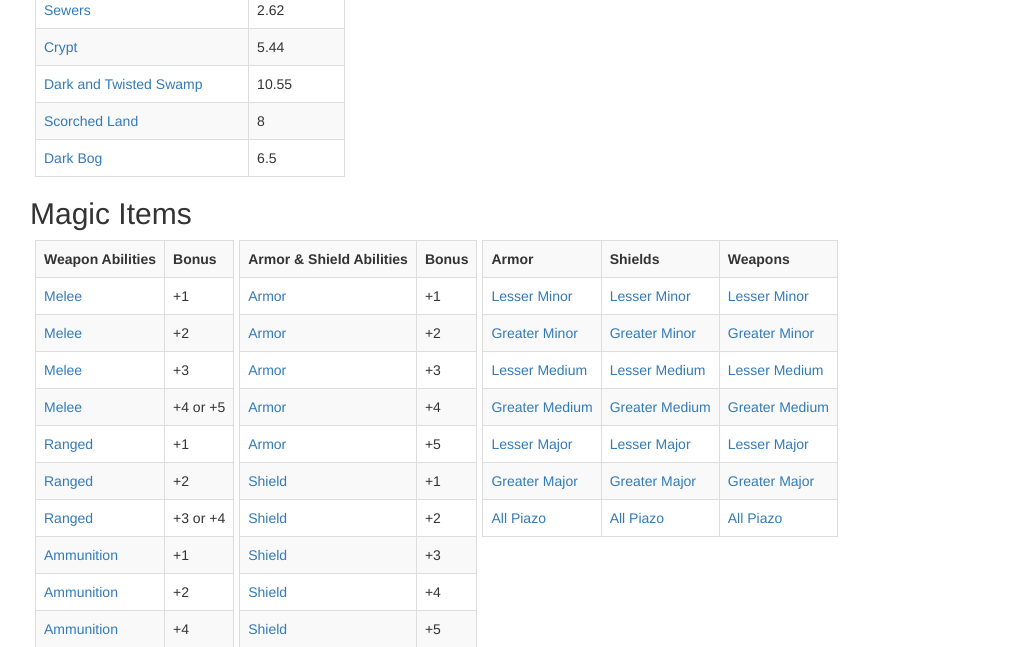
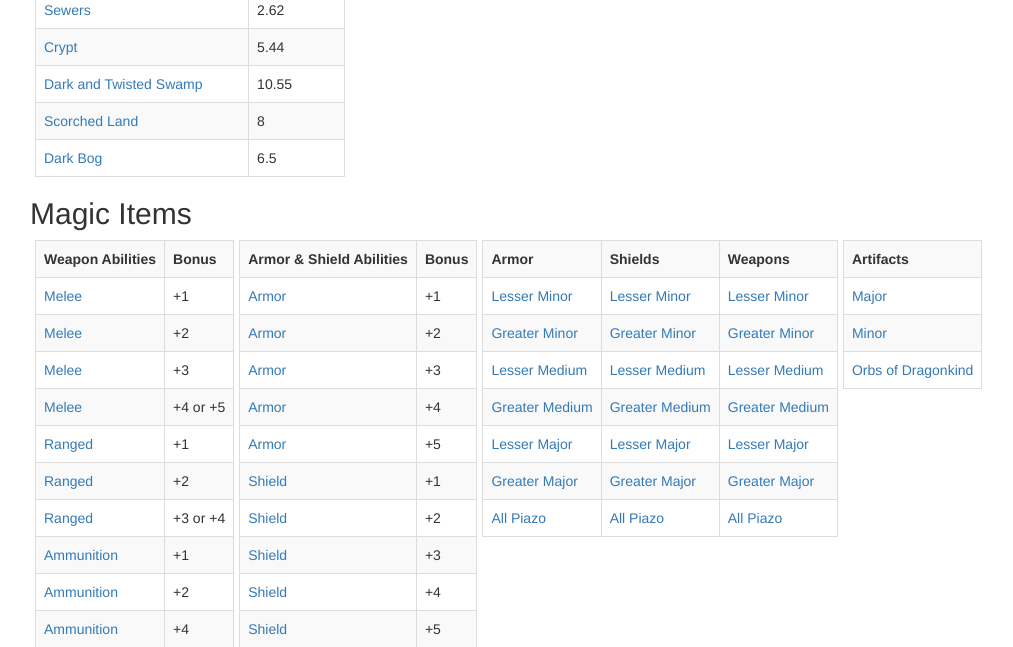
Before and after one commit to MattClucas/d20toolkit, a PHP site: page /tools/tableroller/links.php in a window 1280 px wide. Shown: the part 1971-2618 px from the top of the page, without its empty margins (40-1053 px from the left). Run offline with PHP 8.4, Linux system fonts and the light colour scheme; some libraries are stand-ins or nearby versions.

Commit message:
Adding tables of artifacts.

```diff
--- a/tools/tableroller/links.php
+++ b/tools/tableroller/links.php
@@ -805,6 +805,24 @@
                         </a></td>
                     </tr>
                 </table>
+                <table class="table table-striped table-bordered block">
+                    <tr><th>Artifacts</th></tr>
+                    <tr>
+                        <td><a href="/tools/tableroller/tableroller.php?t=Anathema+Archive%0D%0AAxe+of+the+Dwarvish+Lords%0D%0ABlackaxe%0D%0ABook+of+the+Damned+%28Original%29%0D%0ABook+of+the+Damned%3A+Daemonic%0D%0ABook+of+the+Damned%3A+Demonic%0D%0ABottle+of+the+Bound%0D%0ABrazen+Egg%0D%0ACelestial+Lens%0D%0AChronicle+of+the+Righteous%0D%0ACloud+Castle+of+the+Storm+King%0D%0ACodex+of+the+Infinite+Planes%0D%0ADancing+Hut+of+Baba+Yaga%0D%0ADemon+Prince+Armor%0D%0AFlame+of+Guidance%0D%0AFork+of+the+Forgotten+One%0D%0AGem+of+Dreams%0D%0AJar+of+Dragon%27s+Teeth%0D%0AMoaning+Diamond%0D%0ARandom+Orb+of+Dragonkind%0D%0AOrb+of+Dragon+Mastery%0D%0AOrb+of+Dragonkin%0D%0AOrb+of+Dragonshape%0D%0APerfection%27s+Key%0D%0ARing+of+Nine+Facets%0D%0ARunewell+of+Greed%0D%0ASaint+Cuthbert%27s+Mace%0D%0AScepter+of+Ages%0D%0AShadowstaff%0D%0AShield+of+the+Sun%0D%0AShield+of+the+Winged+Eye%0D%0ASkull+of+the+Viper+God%0D%0ASkullsoul%0D%0ASong+of+Extinction+%28Music+Box%29%0D%0ASword+of+Greed%0D%0AThe+Briar+Blade%0D%0AThe+Jewel+of+Everlasting+Gold%0D%0AThorncrown+of+Blasting">
+                            Major
+                        </a></td>
+                    </tr>
+                    <tr>
+                        <td><a href="/tools/tableroller/tableroller.php?t=Argental+Font%0D%0ABeacon+of+True+Faith%0D%0ABell+of+Mercy%0D%0ABone+House%0D%0ABook+of+Infinite+Spells%0D%0ABranch+of+Life%0D%0ACrown+of+the+Iron+King%0D%0ACrown+of+the+Simurgh%0D%0ADeck+of+Harrowed+Tales%0D%0ADeck+of+Many+Things%0D%0ADeck+of+Many+Things%2C+Harrow%0D%0ADragon+Seal%0D%0ADragon+Slayer%0D%0AEnemy+of+All+Enemies%0D%0AHammer+of+Thunderbolts%0D%0AHourglass+of+Shadows%0D%0AId+Portrait%0D%0AKnucklebone+of+Fickle+Fortune%0D%0AMaleficus+Spike%0D%0AMantis+Blade%0D%0AMonkey%27s+Paw%0D%0APerfect+Golden+Lute%0D%0APhilosopher%27s+Stone%0D%0APhylactery+of+the+Failed%0D%0ARaven’s+Head%0D%0ARevelation+Quill%0D%0ARunescarred+Dragonship%0D%0ARuneslave+Cauldron%0D%0ARunewell+Amulet%0D%0ARunewell%2C+Minor%0D%0ASphere+of+Annihilation%0D%0ASpindle+of+Perfect+Knowledge%0D%0AStaff+of+the+Magi%0D%0ATalisman+of+Pure+Good%0D%0ATalisman+of+Reluctant+Wishes%0D%0ATalisman+of+the+Sphere%0D%0ATalisman+of+Ultimate+Evil%0D%0AUnending+Tome%0D%0AVernal+Key%0D%0AVisionary+Lens%0D%0AWarding+Box%0D%0AWeird+Queen%27s+Magpie">
+                            Minor
+                        </a></td>
+                    </tr>
+                    <tr>
+                        <td><a href="/tools/tableroller/tableroller.php?t=Black%0D%0ABlue%0D%0ABrass%0D%0ABronze%0D%0ACopper%0D%0AGold%0D%0AGreen%0D%0ARed%0D%0ASilver%0D%0AWhite%0D%0AForest%0D%0ASea%0D%0ASky%0D%0ASovereign%0D%0AUnderworld%0D%0ABrine%0D%0ACloud%0D%0ACrystal%0D%0AMagma%0D%0AUmbral">
+                            Orbs of Dragonkind
+                        </a></td>
+                    </tr>
+                </table>
             </div>
         </div>
     </body>
```
